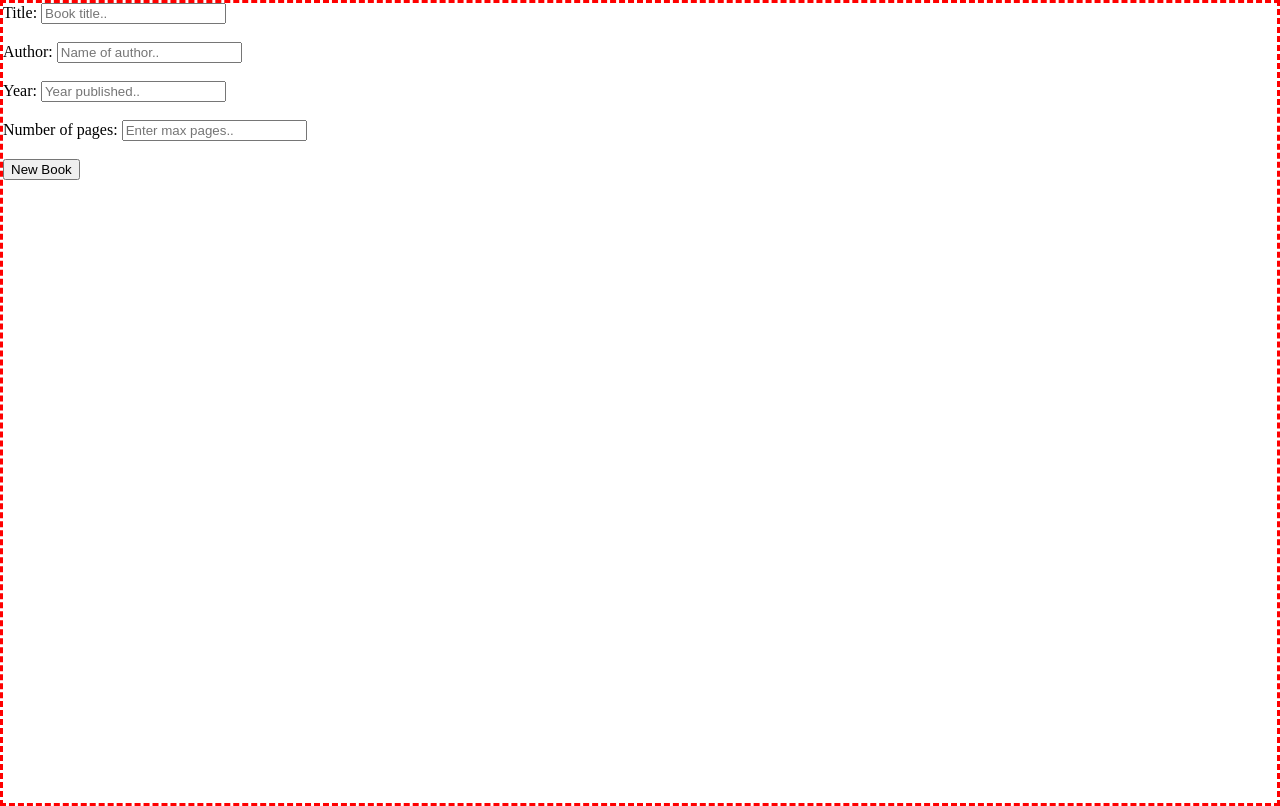
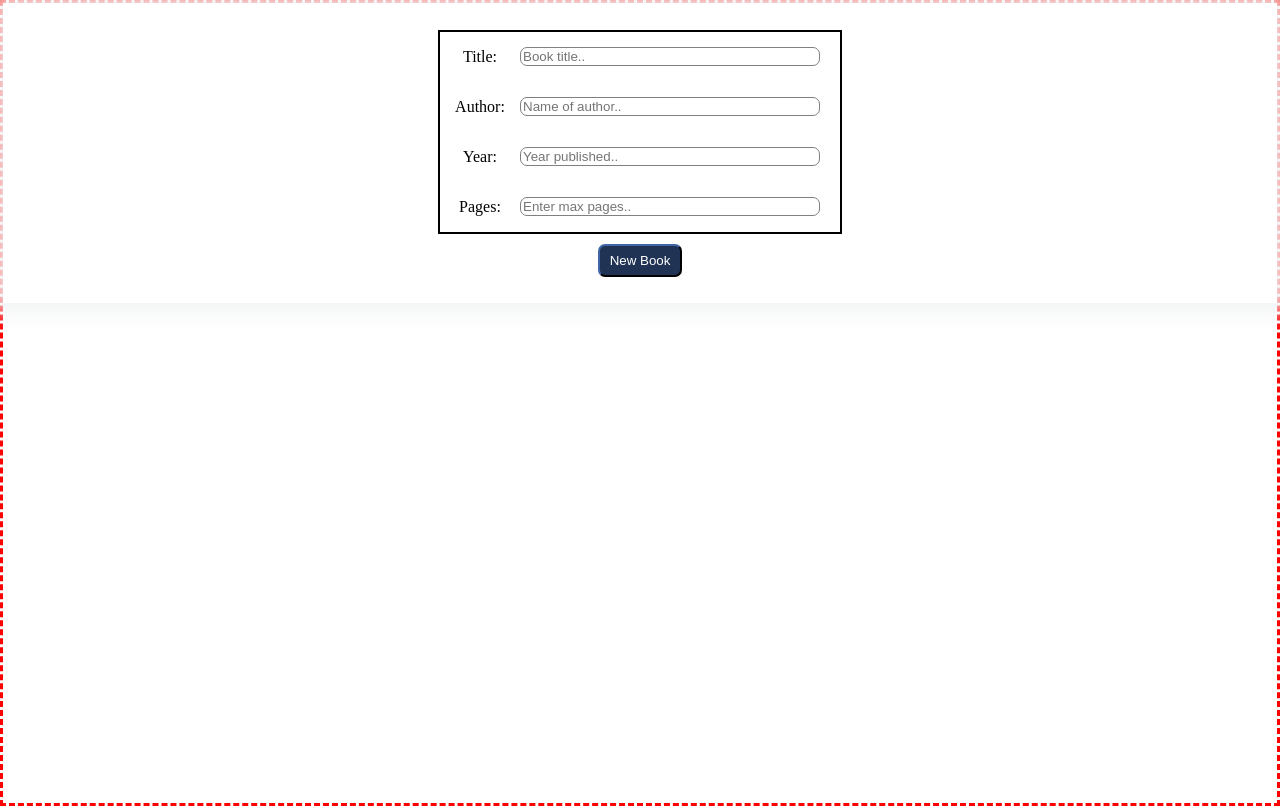
Before and after one commit to cyang977/library, a plain HTML site: page index.html in a window 1280 px wide. Drawn offline with Linux system fonts and the light colour scheme.

Commit message:
Update html and styles

```diff
--- a/index.html
+++ b/index.html
@@ -9,16 +9,21 @@
     <script src="./script/script.js" defer></script>
 </head>
 <body>
-    <form>
-        <label for="title">Title: </label>
-        <input type="text" id="title" placeholder="Book title.."><br><br>
-        <label for="author">Author: </label>
-        <input type="text" id="author" placeholder="Name of author.."><br><br>
-        <label for="year">Year: </label>
-        <input type="text" id="year" placeholder="Year published.."><br><br>
-        <label for="pages">Number of pages: </label>
-        <input type="text" id="pages" placeholder="Enter max pages.."><br><br>
-        <button type="button">New Book</button>
-    </form>
+    <div class="outer">
+        <div class="input-body">
+                <p class="label">Title:</p>
+                <input type="text" id="title" placeholder="Book title..">
+                <p class="label">Author:</p>
+                <input type="text" id="author" placeholder="Name of author..">
+                <p class="label">Year:</p>
+                <input type="text" id="year" placeholder="Year published..">
+                <p class="label">Pages:</p>
+                <input type="text" id="pages" placeholder="Enter max pages..">
+        </div>
+        <button type="button" class="new-book-btn">New Book</button>
+    </div>
+    <div class="outer-bottom">
+
+    </div>
 </body>
 </html>
--- a/stylesheet/styles.css
+++ b/stylesheet/styles.css
@@ -4,3 +4,57 @@ body {
     margin: 0;
     padding: 0;
 }
+
+:root {
+    --custom-button-color: #FF9E3D;
+    --box-shadow-color: #F2F3F4;
+    --btn-color: #203354;
+}
+
+
+input {
+    border-radius: 7px;
+    border: 1px solid gray;
+    margin-right: 20px;
+}
+
+.outer {
+    height: 300px;
+    display: flex;
+    flex-direction: column;
+    justify-content: center;
+    align-items: center;
+    box-shadow: 0px 0px 20px 10px var(--box-shadow-color, lightgray);
+}
+.input-body {
+    display: grid;
+    height: 200px;
+    border: 2px solid black;
+    grid-template-columns: .25fr 1fr;
+    grid-template-rows: repeat(4, 1fr);
+    justify-content: center;
+    width: 400px;
+    align-items: center;
+    justify-self: center;
+}
+
+.label {
+    justify-self: center;
+}
+
+.new-book-btn {
+    margin-top: 10px;
+    padding: 7px 10px 7px 10px;
+    background-color: var(--btn-color, darkblue);
+    color: white;
+    border-color: var(--btn-color, darkblue);
+    border-radius: 7px;
+}
+
+.new-book-btn:hover {
+    background-color: var(--custom-button-color, orange);
+}
+
+.outer-bottom {
+    height: 57%;
+}
```
